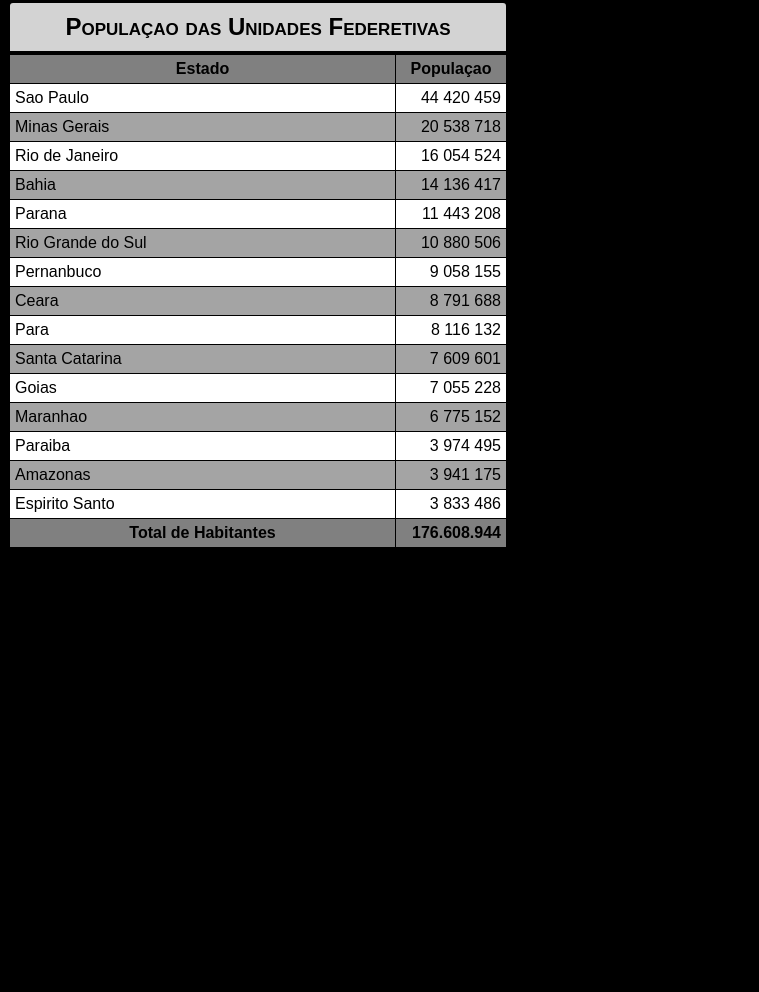
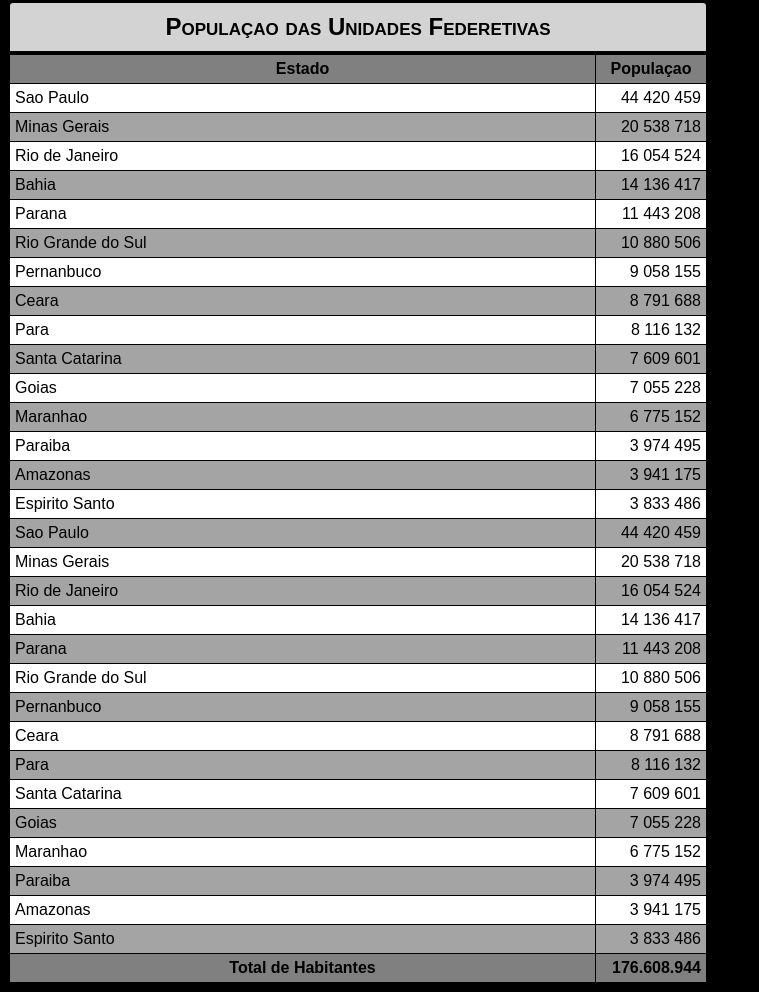
Before and after one commit to gustavolopes23/html-css, a plain HTML site: page modulo03/ex023/tabela002.html in a window 1280 px wide. Shown: the part 79-1071 px from the top of the page, without its empty margins (0-759 px from the left). Before the commit the page ends 800 px from the top, so only its background shows below. Drawn offline with Linux system fonts and the light colour scheme.

Commit message:
update tabela002.html

```diff
--- a/modulo03/ex023/tabela002.html
+++ b/modulo03/ex023/tabela002.html
@@ -11,7 +11,7 @@
         }
 
         table{
-            width: 500px;
+            width: 700px;
             border: 2px solid black;
             border-collapse: collapse;
             position: relative;
@@ -54,6 +54,9 @@
             text-align: right;
         }
 
+        #container{
+            overflow: auto;
+        }
     </style>
 
 </head>
@@ -70,6 +73,7 @@
                 <td>, <tr>, <th>
         <table>
     -->
+    <div id="container">
         <table>
             <caption>Populaçao das Unidades Federetivas</caption>
             <thead>
@@ -139,6 +143,66 @@
                     <td>Espirito Santo</td>
                     <td class="num">3 833 486</td>
                 </tr>
+                <tr>
+                    <td>Sao Paulo</td>
+                    <td class="num">44 420 459</td>
+                </tr>
+                <tr>
+                    <td>Minas Gerais</td>
+                    <td class="num">20 538 718</td>
+                </tr>
+                <tr>
+                    <td>Rio de Janeiro</td>
+                    <td class="num">16 054 524</td>
+                </tr>
+                <tr>
+                    <td>Bahia</td>
+                    <td class="num">14 136 417</td>
+                </tr>
+                <tr>
+                    <td>Parana</td>
+                    <td class="num">11 443 208</td>
+                </tr>
+                <tr>
+                    <td>Rio Grande do Sul</td>
+                    <td class="num">10 880 506</td>
+                </tr>
+                <tr>
+                    <td>Pernanbuco</td>
+                    <td class="num">9 058 155</td>
+                </tr>
+                <tr>
+                    <td>Ceara</td>
+                    <td class="num">8 791 688</td>
+                </tr>
+                <tr>
+                    <td>Para</td>
+                    <td class="num">8 116 132</td>
+                </tr>
+                <tr>
+                    <td>Santa Catarina</td>
+                    <td class="num">7 609 601</td>
+                </tr>
+                <tr>
+                    <td>Goias</td>
+                    <td class="num">7 055 228</td>
+                </tr>
+                <tr>
+                    <td>Maranhao</td>
+                    <td class="num">6 775 152</td>
+                </tr>
+                <tr>
+                    <td>Paraiba</td>
+                    <td class="num">3 974 495</td>
+                </tr>
+                <tr>
+                    <td>Amazonas</td>
+                    <td class="num">3 941 175</td>
+                </tr>
+                <tr>
+                    <td>Espirito Santo</td>
+                    <td class="num">3 833 486</td>
+                </tr>
             </tbody>
             <tfoot>
                 <tr>
@@ -147,5 +211,6 @@
                 </tr>
             </tfoot>
         </table>
+    </div>
 </body>
 </html>
```
Lines whose indentation alone changed are shown as unchanged.
